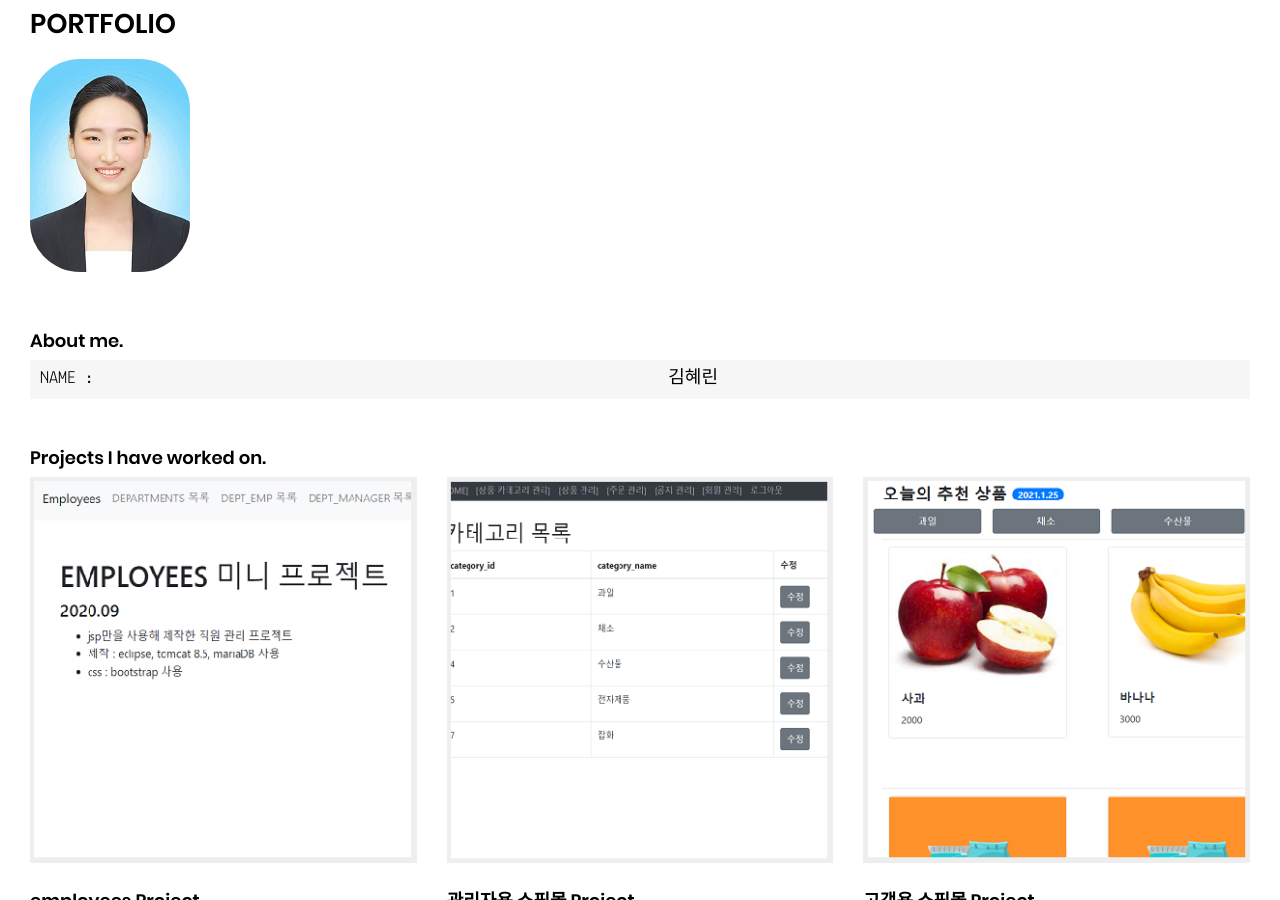
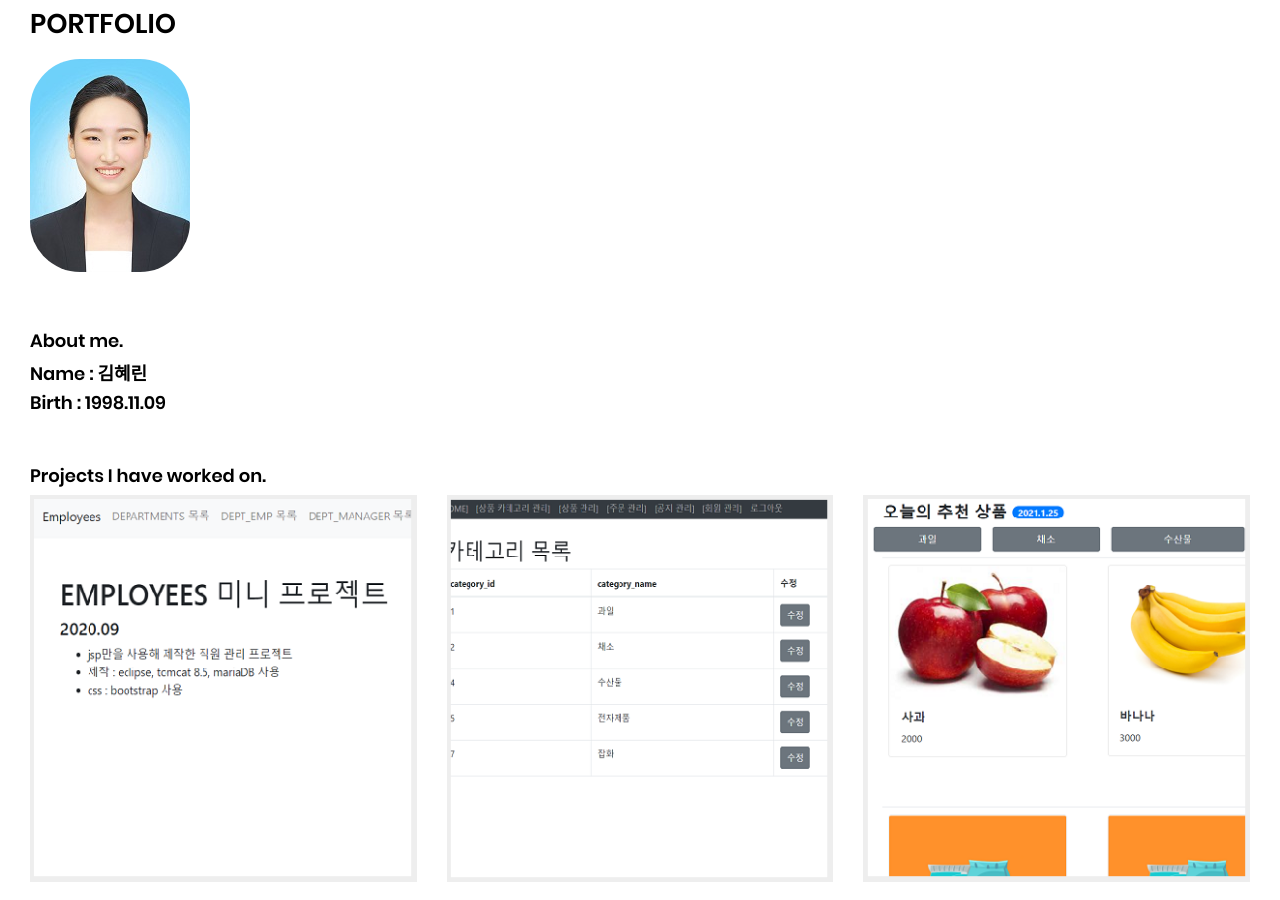
Before and after one commit to heairin1008/heairin1008.github.io, a Jekyll site: the page built from index.html, in a window 1280 px wide and 900 px high. Built offline with Jekyll 4.4.1, drawn with Linux system fonts in a browser that asks for light colours.

Commit message:
Update index.html

```diff
--- a/index.html
+++ b/index.html
@@ -15,12 +15,10 @@
 		<section class="intro">
 			<div class="container">
 				<h3>About me.</h3>
-				<table>
-					<tr>
-						<td>NAME : </td>
-						<td>김혜린</td>
-					</tr>
-				</table>
+				<ul>
+					<li>Name : 김혜린</li>
+					<li>Birth : 1998.11.09</li>
+				</ul>
 			</div>
 		</section>
 		<section class="projects">
```
